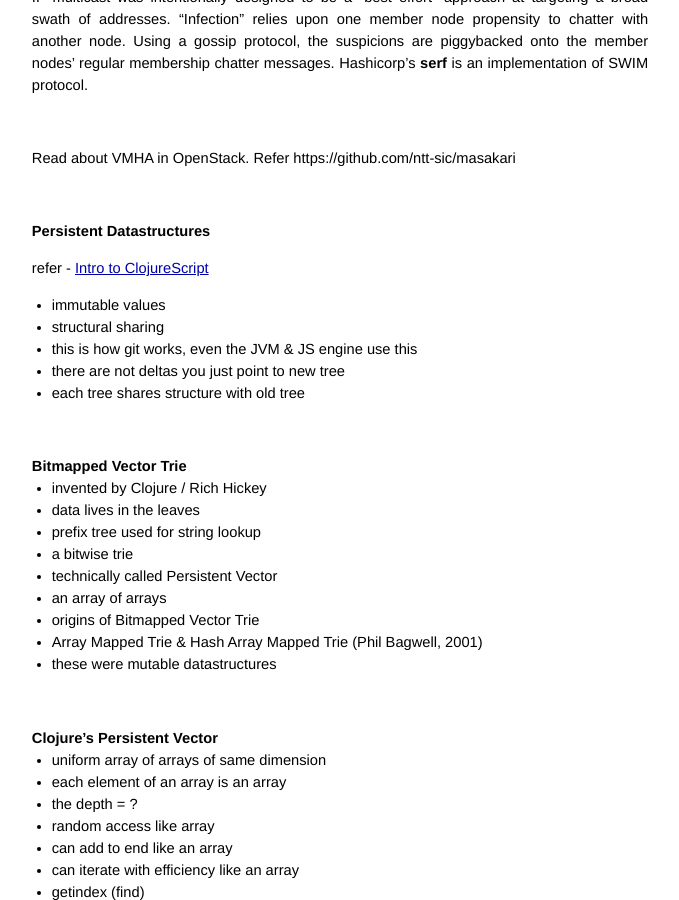
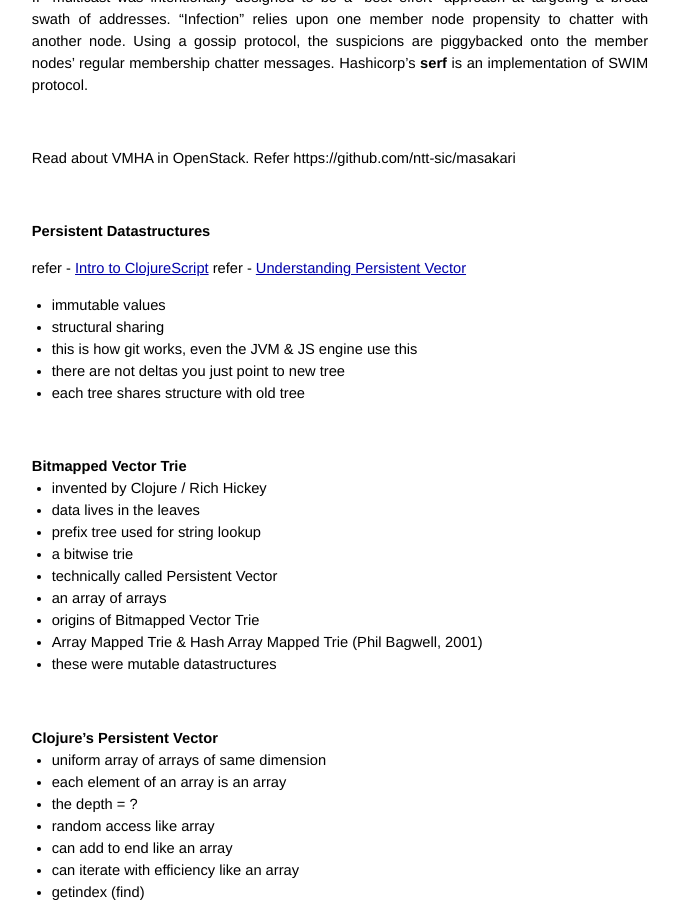
Before and after one commit to AmitKumarDas/amitkumardas.github.io, a Jekyll site: the page built from _posts/2016-09-10-architecture-and-design-curated-thoughts.md, in a window 1280 px wide and 900 px high, scrolled down 2913 px. Shown: the whole window, without its empty margins (300-979 px from the left). Built offline with Jekyll 4.4.1, drawn with Linux system fonts in a browser that asks for light colours.

Commit message:
Update 2016-09-10-architecture-and-design-curated-thoughts.md

```diff
--- a/_posts/2016-09-10-architecture-and-design-curated-thoughts.md
+++ b/_posts/2016-09-10-architecture-and-design-curated-thoughts.md
@@ -158,6 +158,7 @@ implementation of SWIM protocol.
 ### Persistent Datastructures
 
 refer - [Intro to ClojureScript](https://www.youtube.com/watch?v=-I5ldi2aJTI)
+refer - [Understanding Persistent Vector](http://hypirion.com/musings/understanding-persistent-vector-pt-1)
 
 - immutable values
 - structural sharing
```
